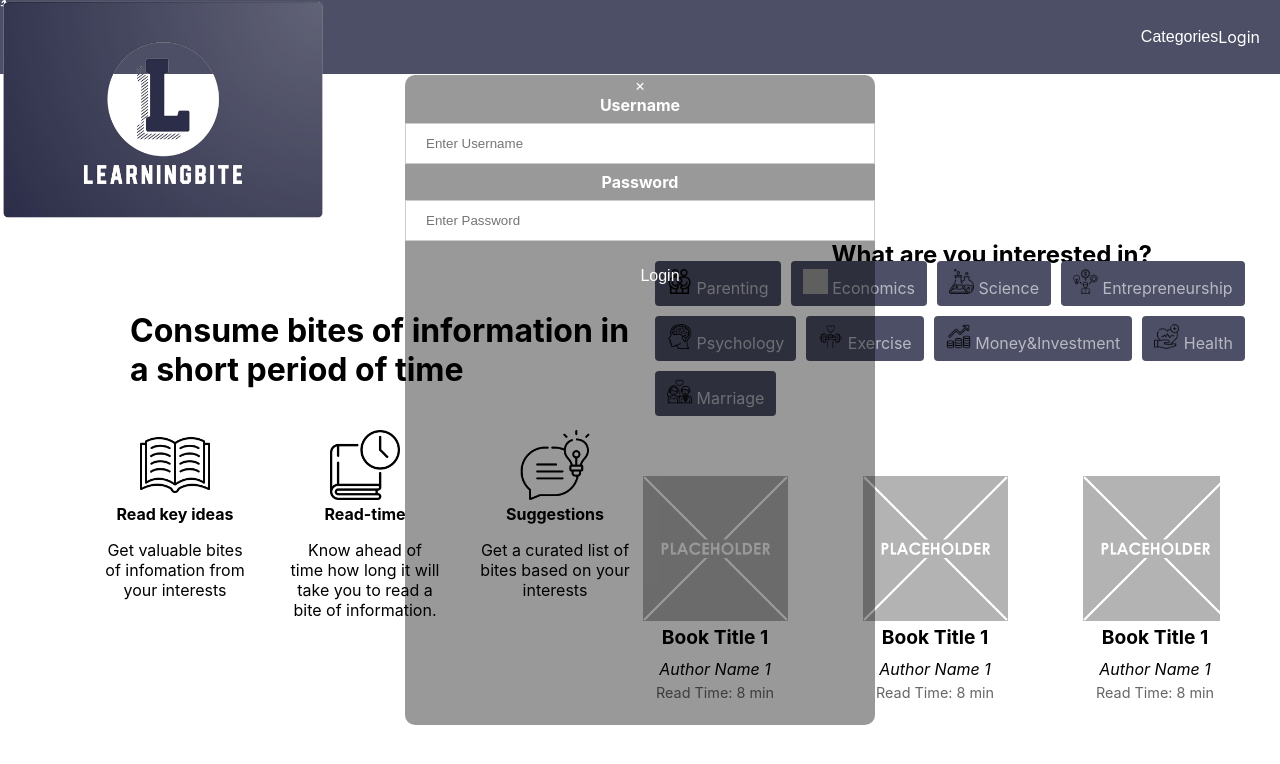
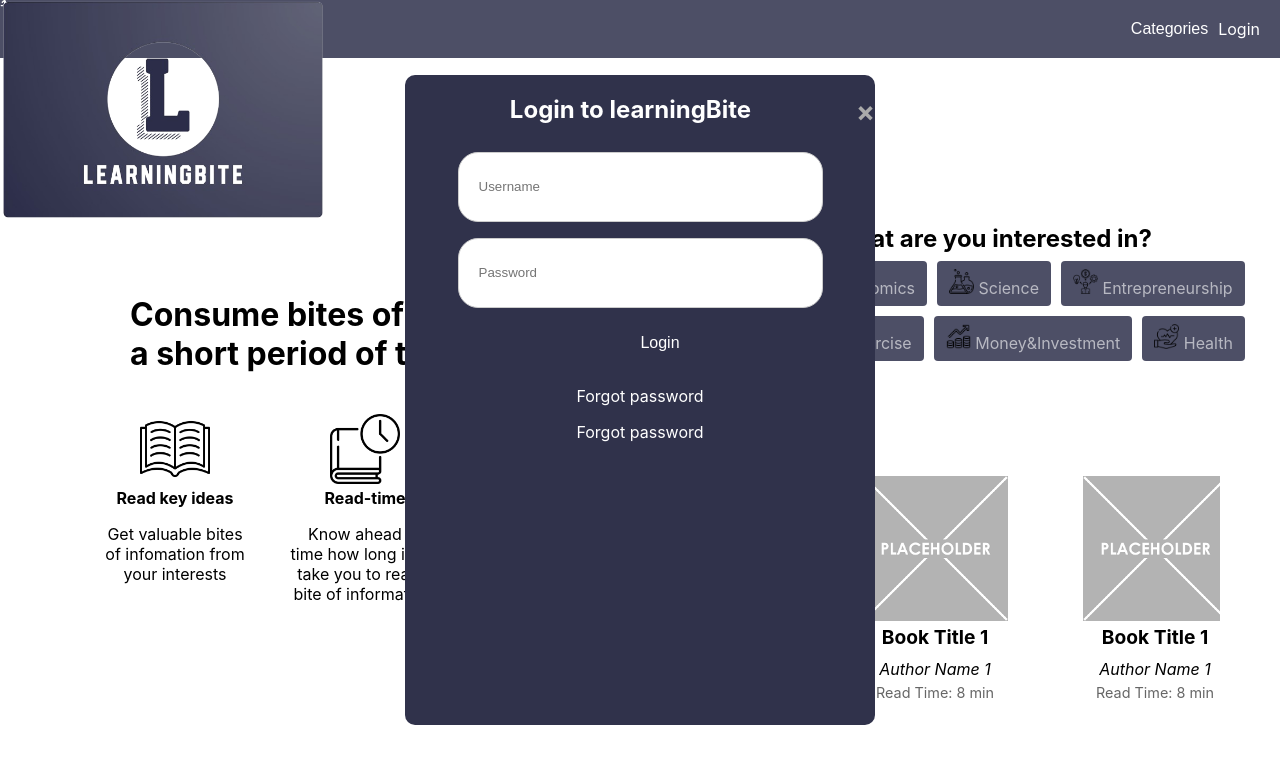
Before and after one commit to Ibango7/learning-bite-app, a React (Create React App) app: page / in a window 1280 px wide. Both pictures are taken after a click on the element "Login". Shown: the top 764 px of the page. Built offline with nearby package versions, Linux system fonts and the light colour scheme; grey boxes are pictures that could not be loaded.

Commit message:
:recycle: login modal

```diff
--- a/src/components/LoginModal.js
+++ b/src/components/LoginModal.js
@@ -29,16 +29,17 @@ const LoginModal = ({isOpen, onClose}) =>{
         <div style={{ display: isOpen ? 'block' : 'none' }}>
             <div className={style.modal}>
                 <div className="modal-content">
-                <span className="close" onClick={onClose}>&times;</span>
+                <span className={style.close} onClick={onClose}>&times;</span>
+                    <h2>Login to learningBite</h2>
                 <form onSubmit={handleSubmit}>
                     <div className="container">
-                    <label htmlFor="uname"><b>Username</b></label>
-                    <input type="text" placeholder="Enter Username" value={username} onChange={handleUsernameChange} required />
+                    <input type="text" id="uname" placeholder="Username" value={username} onChange={handleUsernameChange} required />
+                    <br></br>
+                    <input type="password" id="psw" placeholder="Password" value={password} onChange={handlePasswordChange} required />
 
-                    <label htmlFor="psw"><b>Password</b></label>
-                    <input type="password" placeholder="Enter Password" value={password} onChange={handlePasswordChange} required />
-
-                    <button type="submit">Login</button>
+                    <button className={style.btn} type="submit">Login</button>
+                    <p>Forgot password</p>
+                    <p>Forgot password</p>
                     </div>
                 </form>
                 </div>
--- a/src/styles/login-modal-style.module.css
+++ b/src/styles/login-modal-style.module.css
@@ -6,8 +6,8 @@
     transform: translate(-50%, -50%); /* Center the modal */
     width: 470px; /* Set width */
     height: 650px; /* Set height */
-    background-color: rgb(0, 0, 0); /* Fallback color */
-    background-color: rgba(0, 0, 0, 0.4); /* Black with opacity */
+    background-color:#30324B;
+    /* background-color: rgba(0, 0, 0, 0.4); Black with opacity */
     border-radius: 10px;
 }
 
@@ -41,15 +41,17 @@
   }
 
   input[type=text], input[type=password] {
-    width: 100%;
+    width: 365px;
+    height: 70px;
     padding: 12px 20px;
     margin: 8px 0;
     display: inline-block;
     border: 1px solid #ccc;
     box-sizing: border-box;
+    border-radius: 20px;
   }
 
-  button {
+  .btn {
     background-color: #4CAF50;
     color: white;
     padding: 14px 20px;
```
